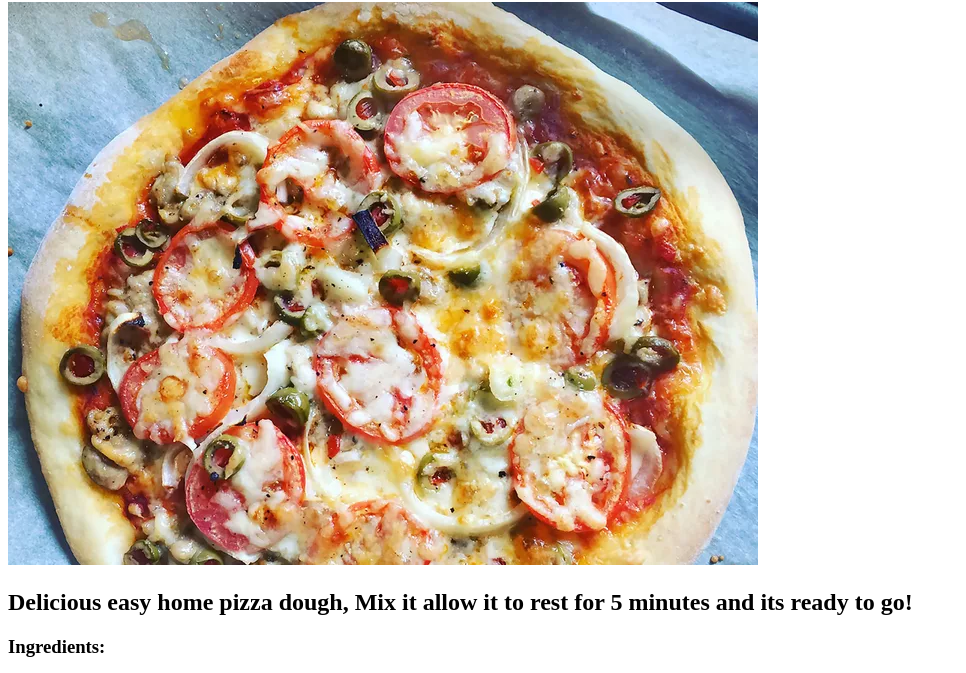
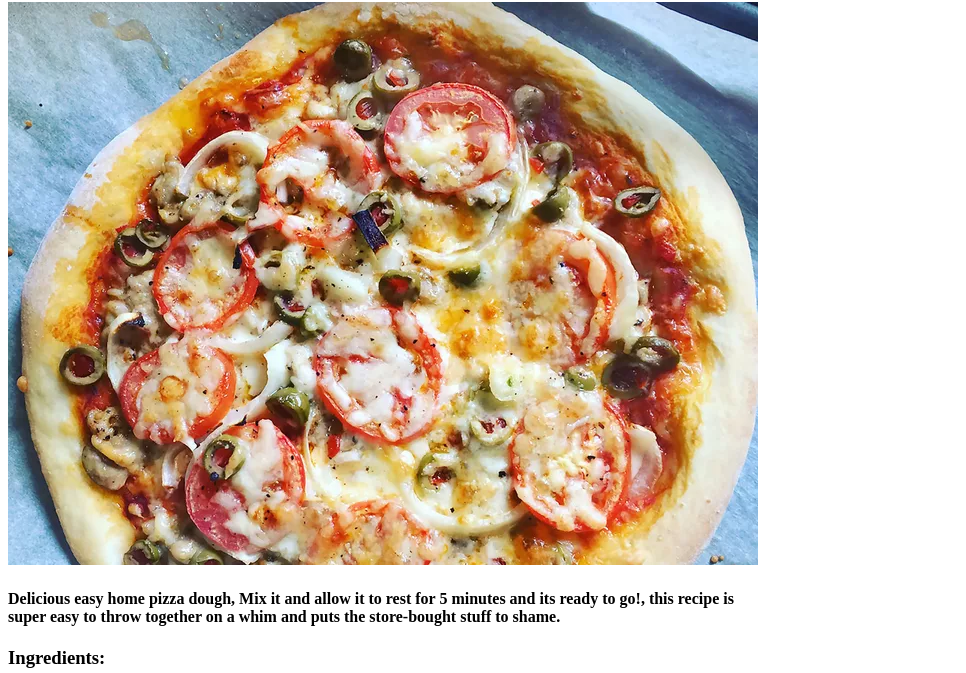
Before and after one commit to LJP-dev/odin-recipes, a plain HTML site: page recipes/pizza.html in a window 1280 px wide. Shown: the part 78-751 px from the top of the page, without its empty margins (0-966 px from the left). Drawn offline with Linux system fonts and the light colour scheme.

Commit message:
refactor: improve description add break line
improved description to be more expressive

```diff
--- a/recipes/pizza.html
+++ b/recipes/pizza.html
@@ -7,7 +7,9 @@
     <h1>Pizza</h1>
     <img src="../img/pizza.webp">
 
-    <h2>Delicious easy home pizza dough, Mix it allow it to rest for 5 minutes and its ready to go!</h2>
+    <h4>Delicious easy home pizza dough, Mix it and allow it to rest for 5 minutes and its ready to go!,
+        this recipe is <br> super easy to throw together on a whim and puts the store-bought stuff to shame.
+    </h4>
     <h3>Ingredients:</h3>
     <ul>
         <li>1 cup warm water (110 degrees F/45 degrees C)</li>
```
